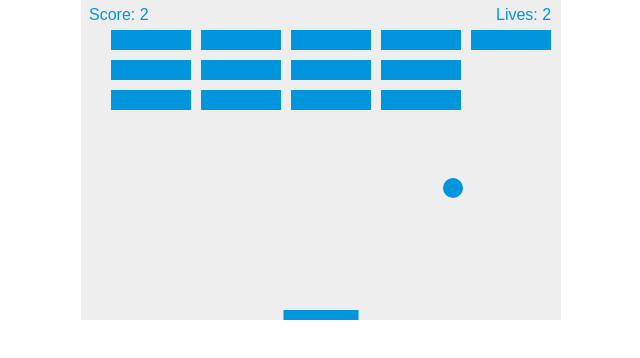
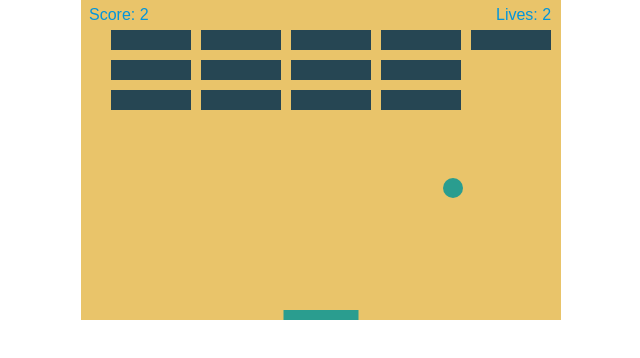
Before and after one commit to fmagana14/BreakoutTutorial, a plain HTML site: page index.html in a window 1280 px wide. Shown: the whole page, without its empty margins (319-959 px from the left). Drawn offline with Linux system fonts and the light colour scheme.

Commit message:
changed backgrounf and block colors

```diff
--- a/index.html
+++ b/index.html
@@ -9,7 +9,7 @@
         margin: 0;
       }
       canvas {
-        background: #eee;
+        background: #e9c46a;
         display: block;
         margin: 0 auto;
       }
@@ -113,7 +113,7 @@
     function drawBall() {
         ctx.beginPath();
         ctx.arc(x, y, ballRadius, 0, Math.PI*2);
-        ctx.fillStyle = "#0095DD";
+        ctx.fillStyle = "#2a9d8f";
         ctx.fill();
         ctx.closePath();
     }
@@ -121,7 +121,7 @@
     function drawPaddle() {
         ctx.beginPath();
         ctx.rect(paddleX, canvas.height - paddleHeight, paddleWidth, paddleHeight);
-        ctx.fillStyle = "#0095DD";
+        ctx.fillStyle = "#2a9d8f";
         ctx.fill();
         ctx.closePath();
 
@@ -137,7 +137,7 @@
                 bricks[c][r].y = brickY;
                 ctx.beginPath();
                 ctx.rect(brickX, brickY, brickWidth, brickHeight);
-                ctx.fillStyle = "#0095DD";
+                ctx.fillStyle = "#264653";
                 ctx.fill();
                 ctx.closePath();
             }
```
